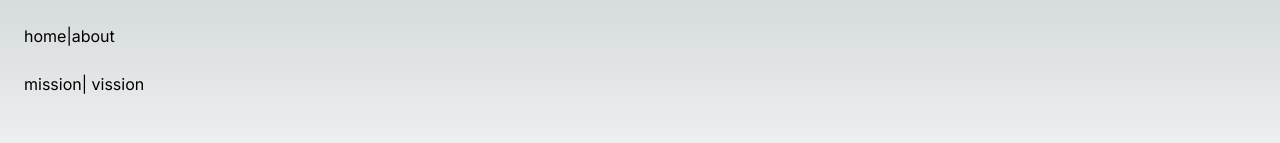
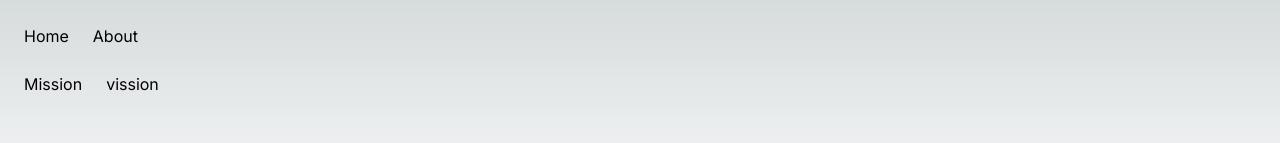
Before and after one commit to asib11/nextjs-bootcamp, a Next.js app: page /about in a window 1280 px wide. Shown: the top 143 px of the page. Built offline with nearby package versions, Linux system fonts and the light colour scheme.

Commit message:
feat: loading handling set

```diff
--- a/app/about/layout.js
+++ b/app/about/layout.js
@@ -1,10 +1,16 @@
+import Link from 'next/link';
 import React from 'react';
 
-function layout({children}) {
+function layout({ children }) {
     return (
         <div className='mt-6'>
-            <nav>mission| vission</nav>
-           {children}
+            <nav>
+                <ul className="flex gap-6">
+                    <li><Link href="/about/mission">Mission</Link></li>
+                    <li><Link href="/about/vission">vission</Link></li>
+                </ul>
+            </nav>
+            {children}
         </div>
     );
 }
--- a/app/layout.js
+++ b/app/layout.js
@@ -1,5 +1,6 @@
 import { Inter } from "next/font/google";
 import "./globals.css";
+import Link from "next/link";
 
 const inter = Inter({ subsets: ["latin"] });
 
@@ -12,7 +13,12 @@
   return (
     <html lang="en" className="p-6">
       <body className={inter.className}>
-        <nav>home|about</nav>
+        <nav>
+          <ul className="flex gap-6">
+            <li><Link href="/">Home</Link></li>
+            <li><Link href="/about">About</Link></li>
+          </ul>
+        </nav>
         {children}
       </body>
     </html>
--- /dev/null
+++ b/app/loading.js
@@ -0,0 +1,9 @@
+import React from 'react';
+
+const loading = () => {
+    return (
+        <div>this page is loading........</div>
+    );
+};
+
+export default loading;
```
